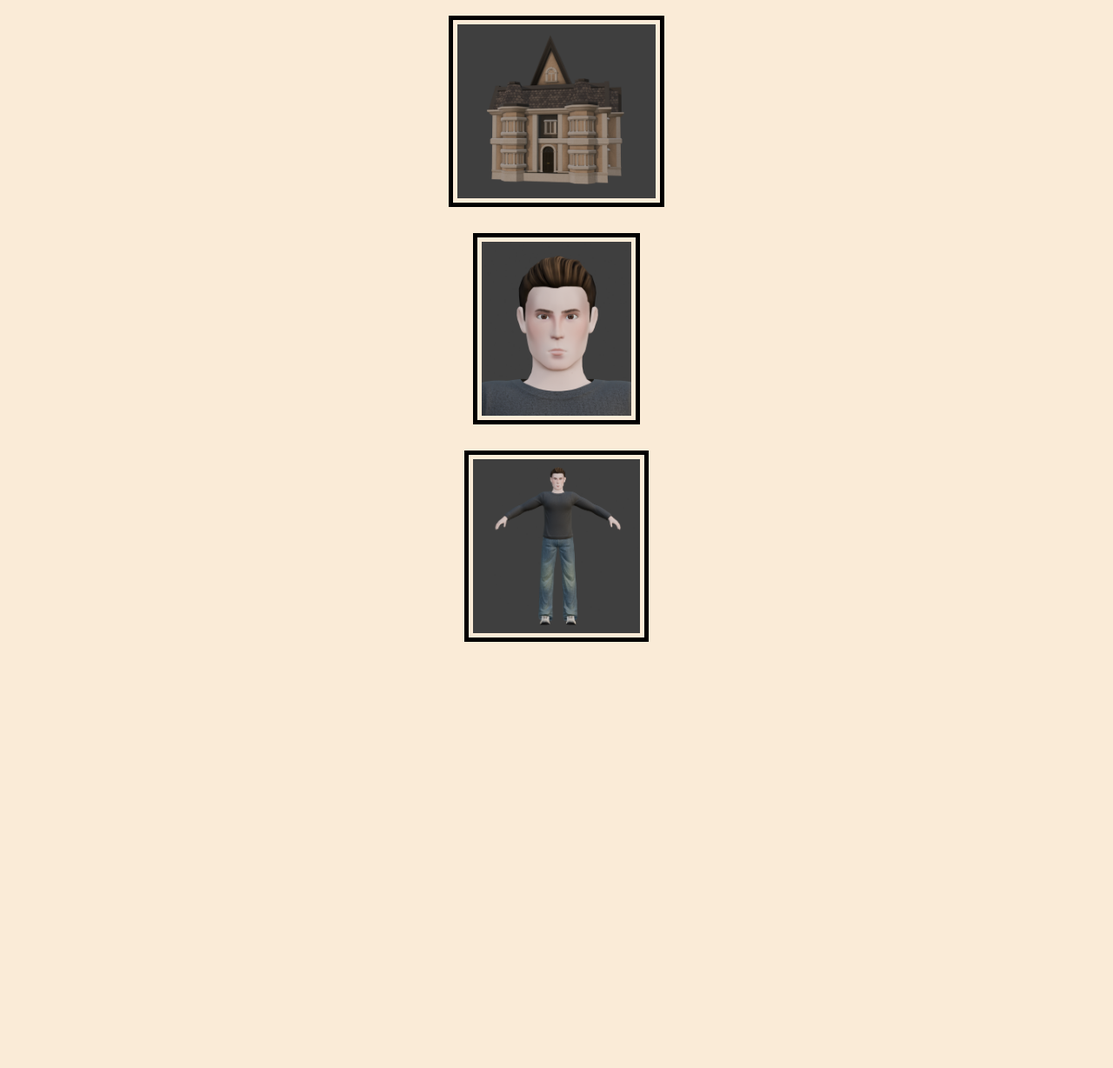
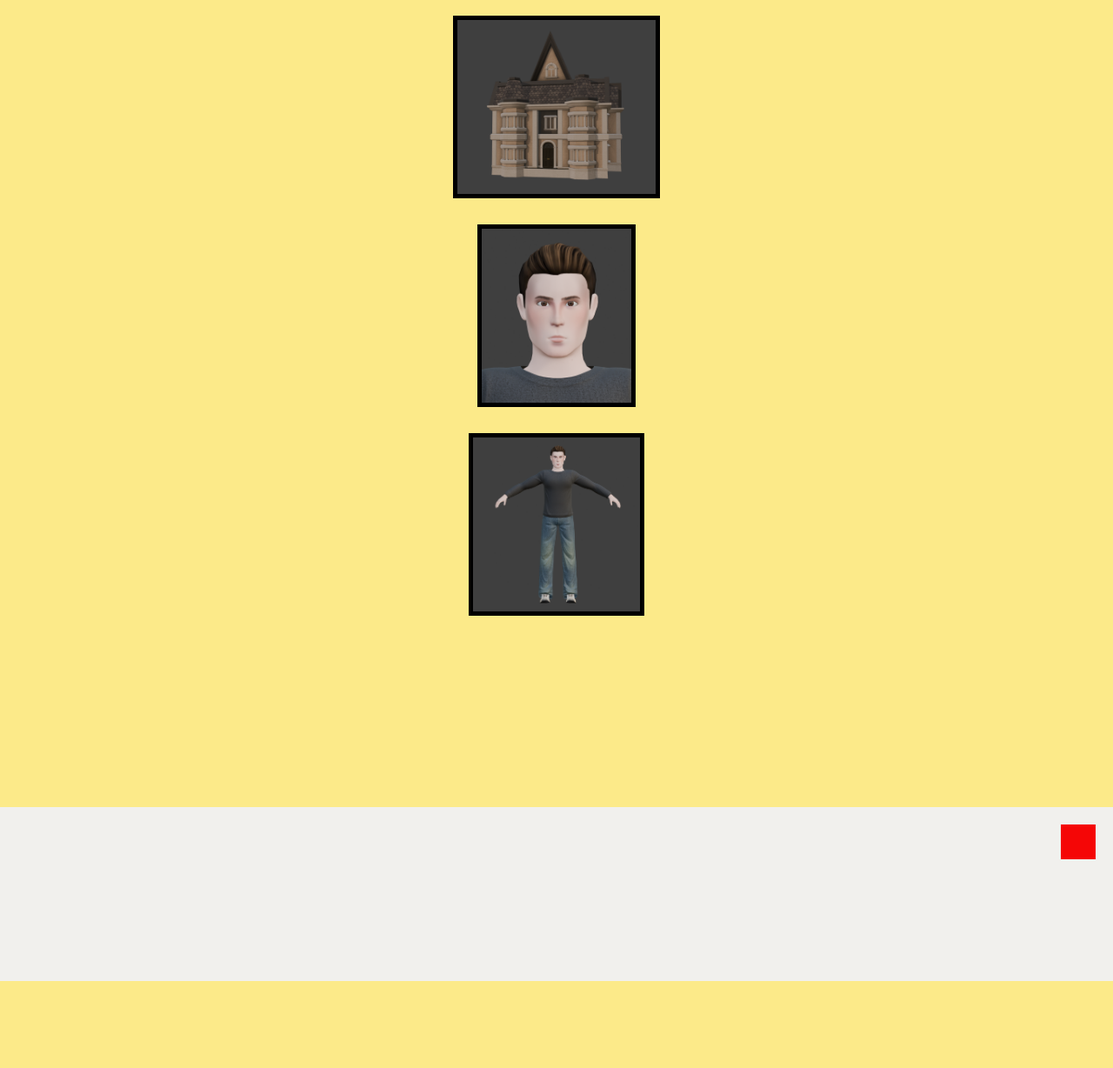
Before and after one commit to KintoruSlays/Portfolio, a plain HTML site: page index.html in a window 1280 px wide. Shown: the part 217-1445 px from the top of the page at 87% size. Before the commit the page ends 1175 px from the top, so only its background shows below. Drawn offline with Linux system fonts and the light colour scheme.

Commit message:
box thing & such

```diff
--- a/index.html
+++ b/index.html
@@ -15,4 +15,10 @@
         <img src="man_fullbody.png" style="height: 200px; margin-bottom: 20px;" class="outline">
     </div>
 
+    <div class="background">
+        <div class="boxy">
+
+        </div>
+    </div>
+
 </body>
--- a/styles.css
+++ b/styles.css
@@ -1,18 +1,24 @@
 html {
-    background-color: antiquewhite;
+    background-color: rgb(252, 234, 137);
 }
 body {
     margin: 0;
 }
 .titleText {
     font-size: 50px;
+    font-weight: bold;
+    color: #ffffff;
+    text-shadow: 2px 2px #000000;
 }
 .subtitleText {
-    font-size: 20px;
+    font-size: 30px;
+    font-weight: bold;
+    color: #ffffff;
+    text-shadow: 2px 2px #000000;
 }
 #header {
     text-align: center;
-    background-color: #daccb0;
+    background-color: #e2aa3a;
     padding: 10px;
     height: 5px;
 }
@@ -24,6 +30,18 @@ body {
 }
 .outline {
     border: 5px solid black;
-    padding: 5px;
     margin: 10px;
 }
+.boxy {
+    margin: 20px;
+    background-color: #f50606;
+    width: 40px;
+    height: 40px;
+    position: absolute;
+    right: 0px;
+}
+.background {
+    margin-bottom: 100px;
+    background-color: #f1f0ed;
+    height: 200px;
+}
```
